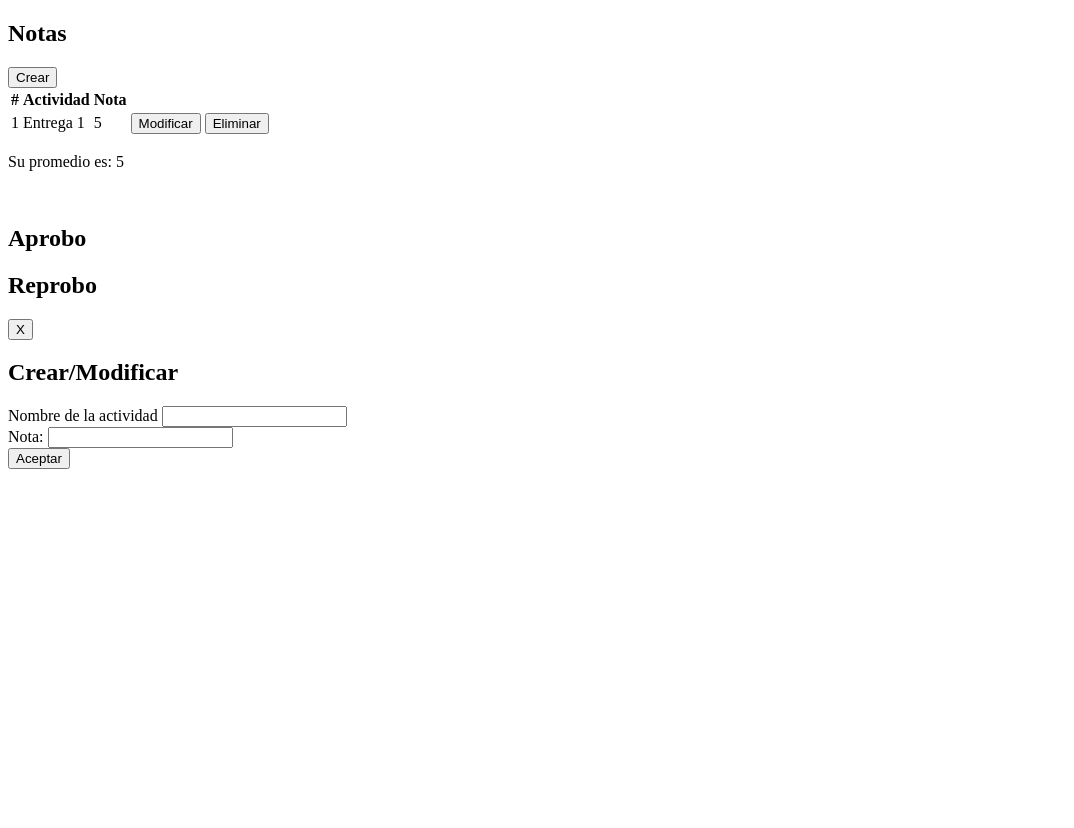
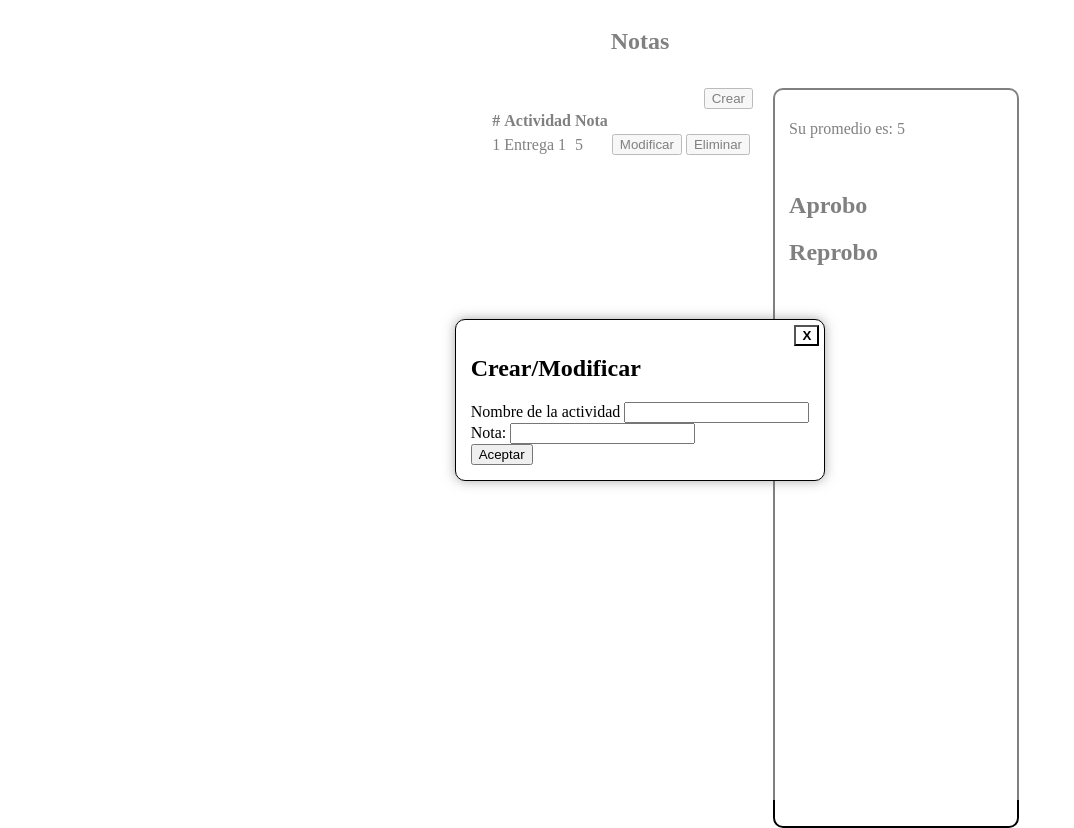
Before and after one commit to juanmontes55/notas_app, a plain HTML site: page index.html in a window 1280 px wide. Shown: the whole page, without its empty margins (0-1074 px from the left). Before the commit the page ends 800 px from the top, so only its background shows below. Drawn offline with Linux system fonts and the light colour scheme.

Commit message:
Se agregaron css para la página y el modal

```diff
--- /dev/null
+++ b/css/modal.css
@@ -0,0 +1,30 @@
+.modal-content{
+    position: fixed;
+    left: 0px;
+    top: 0px;
+    width: 100%;
+    height: 100vh;
+    background-color: rgba(255, 255, 255, 0.5);
+    display: flex;
+    justify-content: center;
+    align-items: center;
+}
+
+.modal-content .form-content{
+    border: 1px solid #000;
+    border-radius: 10px;
+    background-color: #fff;
+    padding: 15px;
+    box-shadow: 0px 0px 12px 0px rgb(85, 85, 85, 0.5);
+    position: relative;
+}
+
+.cerrar-btn{
+    position: absolute;
+    top: 5px;
+    right: 5px;
+    background-color: rgb(255, 255, 255, 0);
+    color: #000;
+    font-weight: bolder;
+    cursor: pointer;
+}
--- /dev/null
+++ b/css/page.css
@@ -0,0 +1,33 @@
+.page-content{
+    display: grid;
+    grid-template-areas:
+    "titulo titulo"
+    "notas promedio";
+    grid-gap: 20px;
+    width: 60%;
+    margin: auto;
+    height: 100vh;
+    grid-template-columns: 2fr 1fr;
+    grid-template-rows: 60px calc(100vh - 60px);
+}
+
+.page-content .titulo{
+    grid-area: titulo;
+    width: 100%;
+    text-align: center;
+}
+
+.page-content .notas-content{
+    grid-area: notas;
+    display: flex;
+    flex-direction: column;
+    align-items: flex-end;
+    justify-content: flex-start;
+}
+
+.page-content .promedio-content{
+    grid-area: promedio;
+    border: 2px solid #000;
+    border-radius: 10px;
+    padding: 14px;
+}
--- a/index.html
+++ b/index.html
@@ -4,6 +4,8 @@
 <head>
     <meta charset="UTF-8">
     <title>Notas</title>
+    <link rel="stylesheet" href="css/page.css">
+    <link rel="stylesheet" href="css/modal.css">
 </head>
 
 <body>
@@ -42,7 +44,7 @@
     </section>
     <section class="modal-content">
         <article class="form-content">
-            <button>X</button>
+            <button class="cerrar-btn">X</button>
             <h2>Crear/Modificar</h2>
             <form>
                 <div>
```
